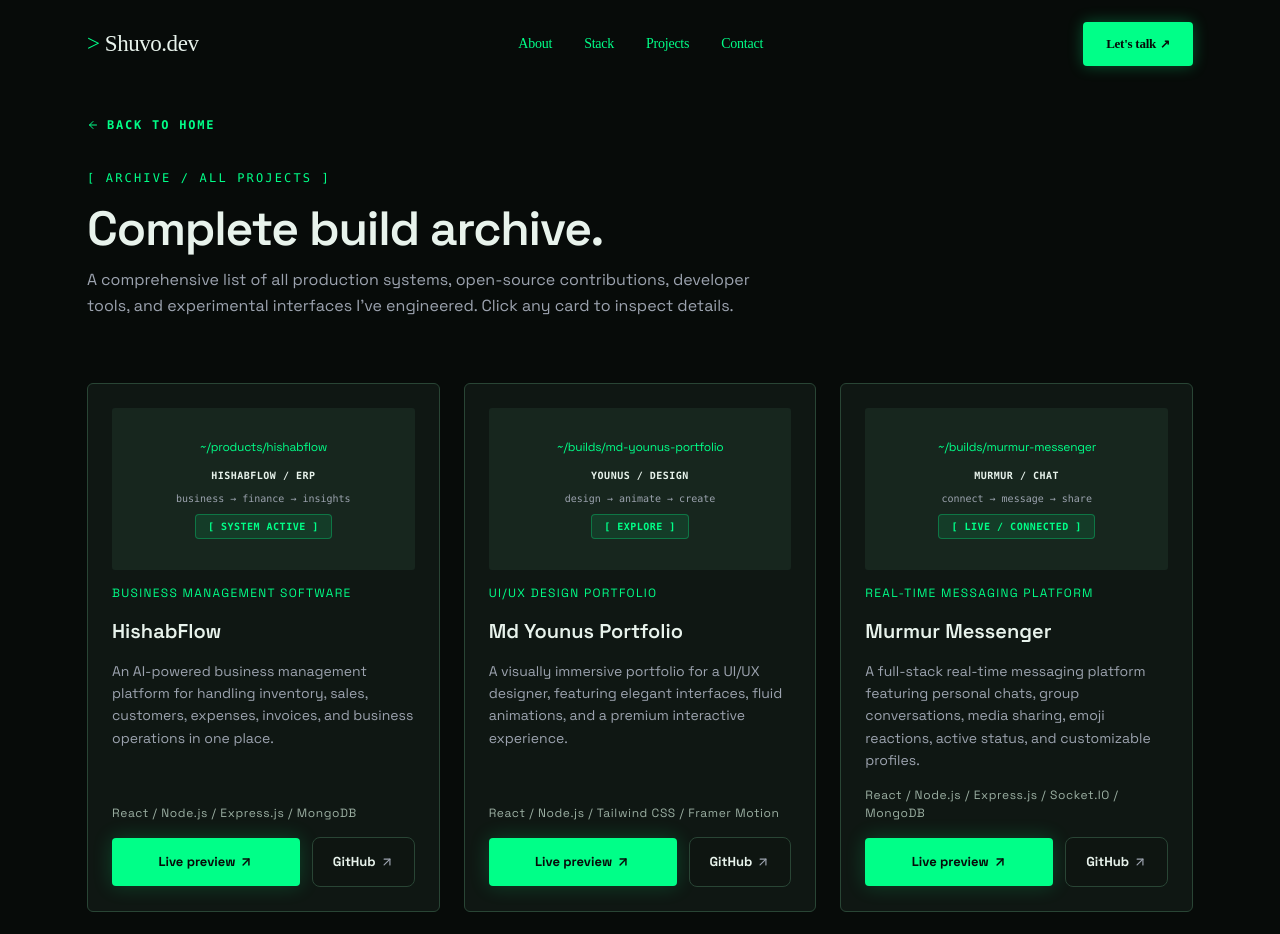
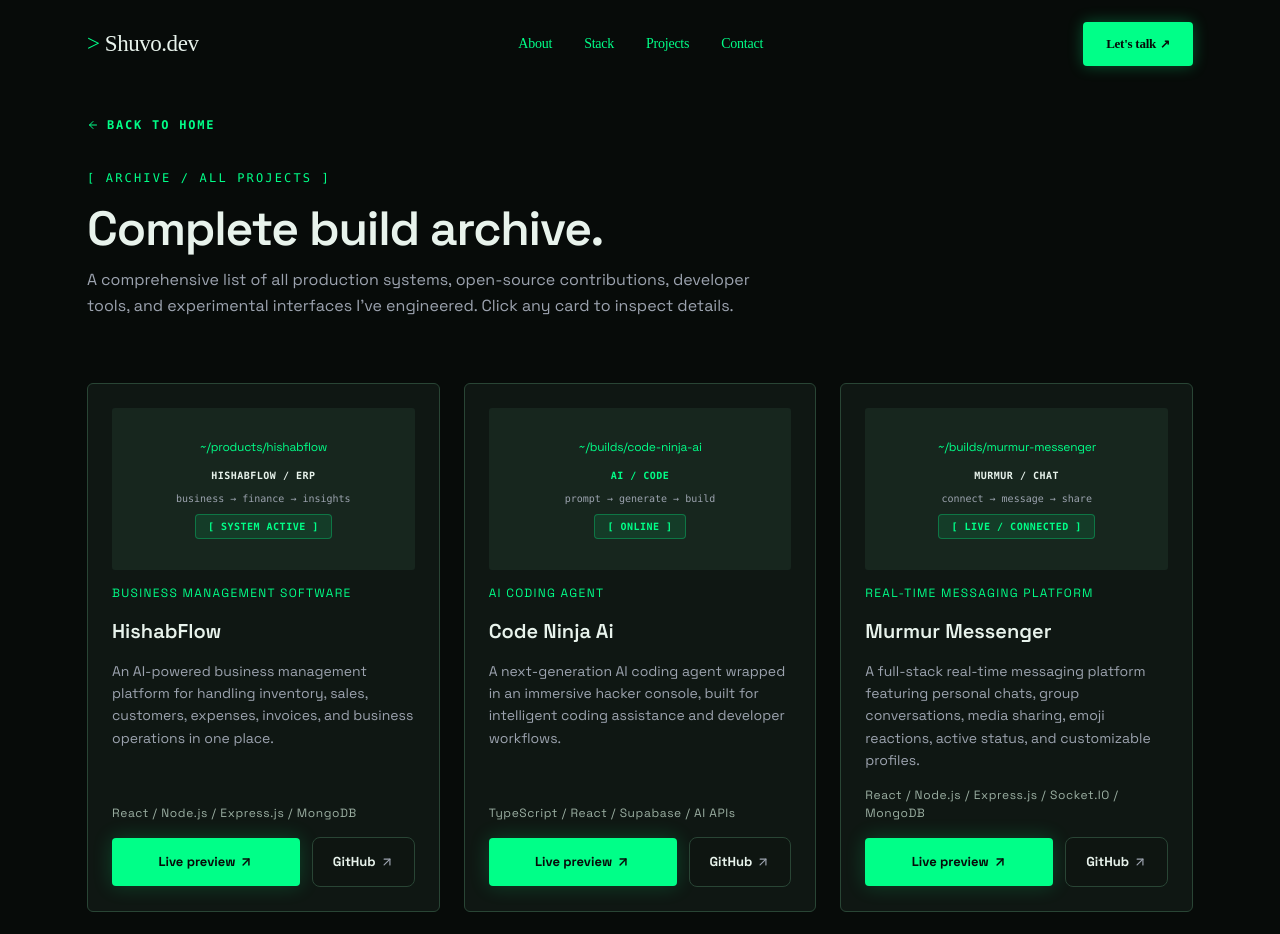
Before and after one commit to Sifathossensuvo/portfolio-website, a React (Vite) app: page /projects in a window 1280 px wide. Shown: the top 934 px of the page. Built offline with nearby package versions, Linux system fonts and the light colour scheme.

Commit message:
remove a project

```diff
--- a/src/components/AllProjects.jsx
+++ b/src/components/AllProjects.jsx
@@ -22,16 +22,16 @@ export default function AllProjects() {
 
 
 {
-  id: 'md-younus-portfolio',
-  badge: '~/builds/md-younus-portfolio',
-  category: 'UI/UX DESIGN PORTFOLIO',
-  title: 'Md Younus Portfolio',
-  description: 'A visually immersive portfolio for a UI/UX designer, featuring elegant interfaces, fluid animations, and a premium interactive experience.',
-  stack: 'React / Node.js / Tailwind CSS / Framer Motion',
-  liveUrl: 'https://younus-uiux.vercel.app',
-  githubUrl: 'https://github.com/Sifathossensuvo/md-younus',
-  mockupType: 'younus-portfolio',
-  fullDetails: 'A complete, highly animated portfolio website designed for UI/UX designer Md Younus. Built with React, Node.js, Tailwind CSS, Framer Motion, and additional technologies, the project focuses on visual storytelling, polished interactions, smooth transitions, and a memorable user experience.'
+  id: 'code-ninja-ai',
+  badge: '~/builds/code-ninja-ai',
+  category: 'AI CODING AGENT',
+  title: 'Code Ninja Ai',
+  description: 'A next-generation AI coding agent wrapped in an immersive hacker console, built for intelligent coding assistance and developer workflows.',
+  stack: 'TypeScript / React / Supabase / AI APIs',
+  liveUrl: 'https://code-ninja-ai.vercel.app',
+  githubUrl: 'https://github.com/Sifathossensuvo/code-ninja-ai',
+  mockupType: 'code-ninja-ai',
+  fullDetails: 'CODE NINJA AI is a hacker-console-inspired AI coding agent designed to deliver a powerful developer experience. Combining a terminal aesthetic, intelligent AI assistance, and a modern TypeScript-based architecture with Supabase integration, it brings coding workflows into a futuristic, developer-focused environment.'
 },
 
 {
@@ -47,18 +47,7 @@ export default function AllProjects() {
   fullDetails: 'Murmur Messenger is a full-stack real-time communication platform built to deliver a rich, interactive messaging experience. Developed with React, Node.js, Express.js, Socket.IO, MongoDB, and additional technologies, it supports account creation, personalized profiles, direct messaging, real-time message delivery, emoji interactions, media sharing, online and active status, group conversations, and group settings. The project focuses on responsive interactions, seamless communication, and a modern user experience.'
 },
 
-{
-  id: 'code-ninja-ai',
-  badge: '~/builds/code-ninja-ai',
-  category: 'AI CODING AGENT',
-  title: 'Code Ninja Ai',
-  description: 'A next-generation AI coding agent wrapped in an immersive hacker console, built for intelligent coding assistance and developer workflows.',
-  stack: 'TypeScript / React / Supabase / AI APIs',
-  liveUrl: 'https://code-ninja-ai.vercel.app',
-  githubUrl: 'https://github.com/Sifathossensuvo/code-ninja-ai',
-  mockupType: 'code-ninja-ai',
-  fullDetails: 'CODE NINJA AI is a hacker-console-inspired AI coding agent designed to deliver a powerful developer experience. Combining a terminal aesthetic, intelligent AI assistance, and a modern TypeScript-based architecture with Supabase integration, it brings coding workflows into a futuristic, developer-focused environment.'
-},
+
 
 
 {
--- a/src/components/Projects.jsx
+++ b/src/components/Projects.jsx
@@ -28,18 +28,18 @@ export default function Projects() {
 },
 
 
-    {
-      id: 'md-younus-portfolio',
-      badge: '~/builds/md-younus-portfolio',
-      category: 'UI/UX DESIGN PORTFOLIO',
-      title: 'Md Younus Portfolio',
-      description: 'A visually immersive portfolio for a UI/UX designer, featuring elegant interfaces, fluid animations, and a premium interactive experience.',
-      stack: 'React / Node.js / Tailwind CSS / Framer Motion',
-      liveUrl: 'https://younus-uiux.vercel.app',
-      githubUrl: 'https://github.com/Sifathossensuvo/md-younus',
-      mockupType: 'younus-portfolio',
-      fullDetails: 'A complete, highly animated portfolio website designed for UI/UX designer Md Younus. Built with React, Node.js, Tailwind CSS, Framer Motion, and additional technologies, the project focuses on visual storytelling, polished interactions, smooth transitions, and a memorable user experience.'
-    },
+   {
+  id: 'code-ninja-ai',
+  badge: '~/builds/code-ninja-ai',
+  category: 'AI CODING AGENT',
+  title: 'Code Ninja Ai',
+  description: 'A next-generation AI coding agent wrapped in an immersive hacker console, built for intelligent coding assistance and developer workflows.',
+  stack: 'TypeScript / React / Supabase / AI APIs',
+  liveUrl: 'https://code-ninja-ai.vercel.app',
+  githubUrl: 'https://github.com/Sifathossensuvo/code-ninja-ai',
+  mockupType: 'code-ninja-ai',
+  fullDetails: 'CODE NINJA AI is a hacker-console-inspired AI coding agent designed to deliver a powerful developer experience. Combining a terminal aesthetic, intelligent AI assistance, and a modern TypeScript-based architecture with Supabase integration, it brings coding workflows into a futuristic, developer-focused environment.'
+},
 
 {
   id: 'murmur-messenger',
@@ -185,18 +185,18 @@ export default function Projects() {
 
 
 
-{project.mockupType === 'younus-portfolio' && (
-  <div className="w-full font-mono text-[10px] text-center space-y-2">
-    <div className="text-[#E8F3EC] font-semibold tracking-wider">
-      YOUNUS / DESIGN
+{project.mockupType === 'code-ninja-ai' && (
+  <div className="w-full font-mono text-[10px] text-[#00FF88] text-center space-y-2">
+    <div className="font-semibold tracking-wider">
+      AI / CODE
     </div>
 
     <div className="text-[#9CA3AF]">
-      design → animate → create
+      prompt → generate → build
     </div>
 
     <div className="inline-block px-3 py-1 bg-[#00FF88]/10 border border-[#00FF88]/30 text-[#00FF88] rounded font-bold tracking-wider">
-      [ EXPLORE ]
+      [ ONLINE ]
     </div>
   </div>
 )}
```
